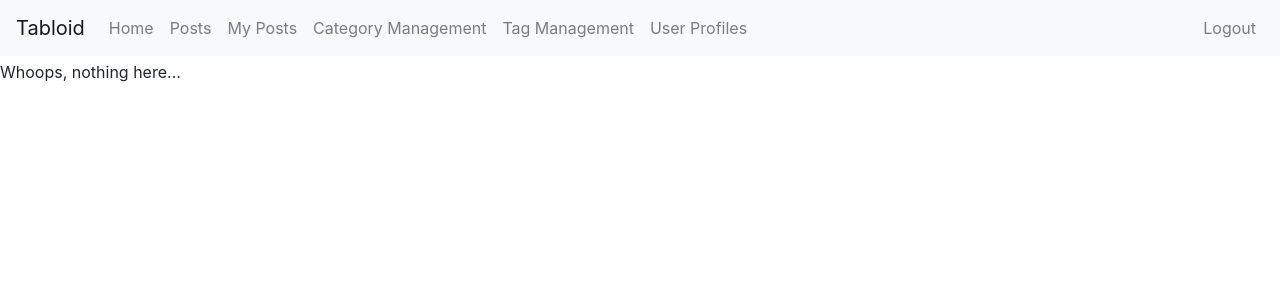
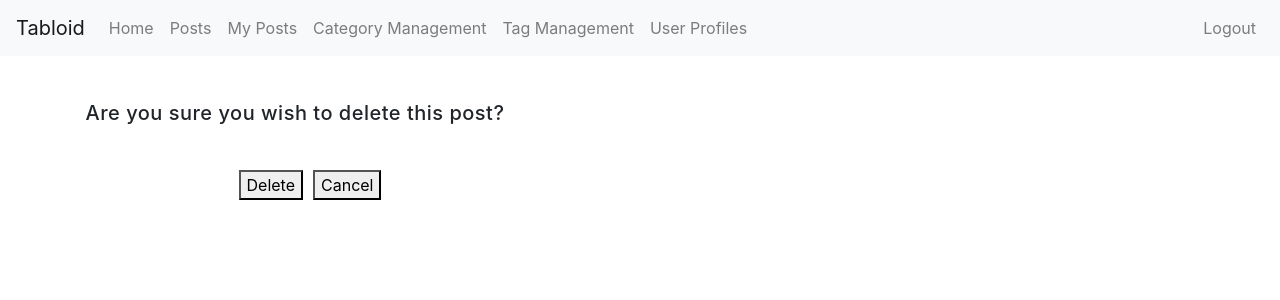
Before and after one commit to NewForce-Cohort-6/tabloidfullstack-mashed-potatoes, a React (Create React App) app in the folder Tabloid/client/: page /deletePost/1 in a window 1280 px wide. Shown: the top 300 px of the page. Built offline with nearby package versions, Linux system fonts and the light colour scheme; no server answers; sample sign-in values are in the browser's storage.

Commit message:
delete post working

```diff
--- a/Tabloid/client/src/Managers/PostManager.js
+++ b/Tabloid/client/src/Managers/PostManager.js
@@ -26,7 +26,6 @@ export const getUserPostsById = (id) => {
 }
 
 export const addPost = (singlePost) => {
-  debugger
   return fetch(baseUrl, {
     method: "POST",
     headers: {
@@ -35,3 +34,9 @@ export const addPost = (singlePost) => {
     body: JSON.stringify(singlePost)
   });
 };
+
+export const deletePost = (id) => {
+  return fetch(`/api/Post/${id}`, {
+      method: "DELETE"
+    })
+};
--- a/Tabloid/client/src/components/ApplicationViews.js
+++ b/Tabloid/client/src/components/ApplicationViews.js
@@ -12,6 +12,7 @@ import UserProfileList from "./userProfiles/UserProfileList";
 import CategoryList from "./categories/CategoryList";
 import PostForm from "./posts/PostForm";
 import CategoryForm from "./categories/CategoryForm";
+import PostDelete from "./posts/DeletePost";
 
 export default function ApplicationViews() {
 
@@ -28,8 +29,7 @@ export default function ApplicationViews() {
         <Route path="/myposts" element={ <MyPostList /> } />
         <Route path="/createPost" element={ <PostForm /> } />
         <Route path="/posts/:id" element={ <PostDetails /> } />
-        {/* <Route path="/posts/add" element={ <PostForm /> } />
-        <Route path="/users/:id" element={ <UserPosts /> } /> */}
+        <Route path="/deletePost/:id" element={ <PostDelete /> } />
         <Route path="/categories" element={<CategoryList />} />
         <Route path="/createCategory" element={<CategoryForm />} />
         <Route path="*" element={<p>Whoops, nothing here...</p>} />
--- a/Tabloid/client/src/components/posts/DeletePost.js
+++ b/Tabloid/client/src/components/posts/DeletePost.js
@@ -0,0 +1,39 @@
+import React from "react";
+import { useParams } from "react-router-dom";
+import { useNavigate } from "react-router-dom";
+import { useState, useEffect } from "react";
+import { getPost, deletePost } from "../../Managers/PostManager";
+
+const PostDelete = () => {
+    const [chosenPost, setChosenPost] = useState({});
+
+    const navigate = useNavigate();
+    const { id } = useParams();
+
+    useEffect(() => {
+        getPost(id).then((c) => {setChosenPost(c)})
+    }, [])
+
+    const Delete = () => {
+        deletePost(chosenPost.id).then((e) => {
+            navigate(`/Posts`)
+        })
+    }
+
+    const Cancel = () => {
+        navigate(`/Posts:{id}`)
+    }
+
+    return (
+        <div style={{display:'flex', flexDirection: 'column', letterSpacing: '.5px', alignItems: 'center', margin: '45px', height: '30px', width: '500px', justifyContent: 'space-between'}}>
+            <h5 style={{marginBottom: '45px'}}>Are you sure you wish to delete this post?</h5>
+            <div style={{display: 'flex'}}>
+                <h5 style={{ marginRight: '30px' }}>{chosenPost.name}</h5>
+                <button style={{marginRight: '10px'}} onClick={ e => Delete() }>Delete</button>
+                <button onClick={ e => Cancel() }>Cancel</button>
+            </div>
+        </div>
+    )
+}
+
+export default PostDelete;
--- a/Tabloid/client/src/components/posts/PostDetails.js
+++ b/Tabloid/client/src/components/posts/PostDetails.js
@@ -1,5 +1,5 @@
 import React, { useState, useEffect } from "react";
-import { useParams } from "react-router-dom";
+import { useParams, useNavigate } from "react-router-dom";
 import { Card, CardImg, CardBody } from "reactstrap";
 import { getPost } from "../../Managers/PostManager";
 
@@ -7,12 +7,16 @@ import { getPost } from "../../Managers/PostManager";
 export const PostDetails = () => {
     const [post, setPost] = useState();
     const { id } = useParams();
+    const navigate = useNavigate();
 
     //all post image links are broken, so need to replace them all with a default image
     const handleBrokenImage = (image) => {
         const defaultImage = "https://contenthub-static.grammarly.com/blog/wp-content/uploads/2017/11/how-to-write-a-blog-post.jpeg";
         image.target.src = defaultImage;
     };
+
+    const localUser = localStorage.getItem("userProfile")
+    const userObject = JSON.parse(localUser)
 
     useEffect(() => {
         getPost(id).then(setPost);
@@ -33,6 +37,11 @@ export const PostDetails = () => {
             <CardImg top src={post.imageLocation} alt={post.title} onError={handleBrokenImage} />
             <p>{post.content}</p>
 
+            {/* making sure a user only has access to the delete button if they were the one who created it */}
+            {userObject.id == post.userProfileId
+                ? <button onClick={ e => navigate(`/deletePost/${id}`) } style={{width: '60px', height: '30px', margin: '5px'}}>Delete</button>
+                : ""
+            }
             {/* {post?.comments.length ? post?.comments?.map(comment =>
                 <p key={comment?.id} className="text-left px-2">Comment: {comment?.message}</p>) : ""} */}
 
```
